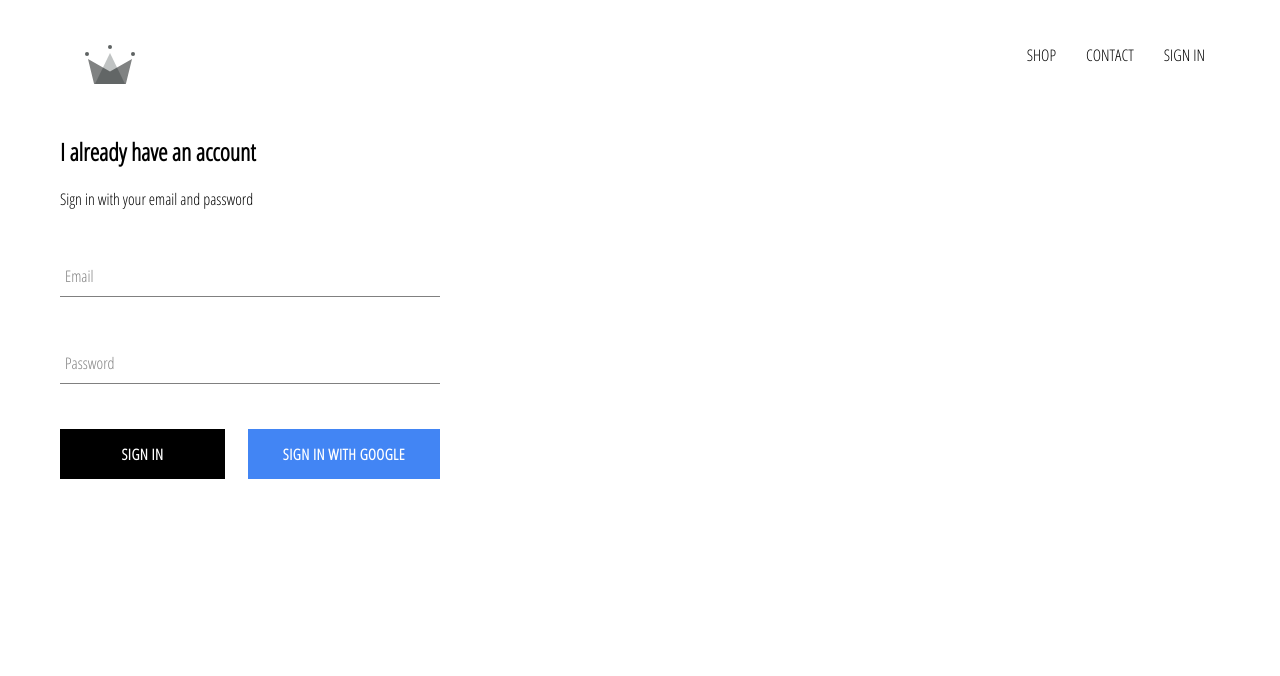
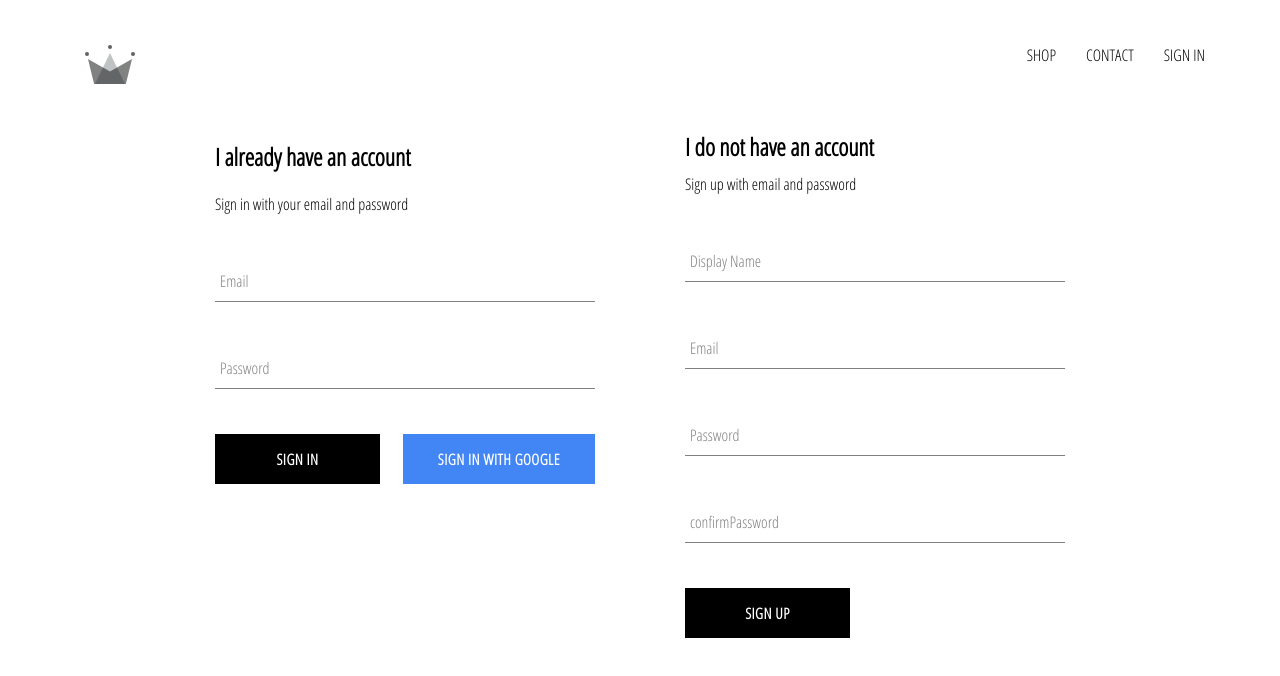
Before and after one commit to monteroch/crown-clothing, a React (Create React App) app: page /signin in a window 1280 px wide. Shown: the top 676 px of the page. Built offline with nearby package versions, Linux system fonts and the light colour scheme; no server answers.

Commit message:
Implemeted firebase utils

```diff
--- a/src/App.js
+++ b/src/App.js
@@ -6,6 +6,7 @@
 import Header from './components/header/header.component';
 import SignInAndSignUp from './pages/sign-in-and-sign-up/sign-in-and-sign-up.component';
 import { auth } from './firebase/firebase.utils';
+import { createUserProfileDocument } from './firebase/firebase.utils';
 
 class App extends React.Component {
 
@@ -19,9 +20,21 @@
   unsubscribeFromAuth = null;
 
   componentDidMount(){
-    this.unsubscribeFromAuth = auth.onAuthStateChanged(user => {
-      this.setState({currentUser: user});
-      console.log(user);
+    this.unsubscribeFromAuth = auth.onAuthStateChanged(async userAuth => {
+      if(userAuth){
+        const userRef = await createUserProfileDocument(userAuth);
+        userRef.onSnapshot(snapShot => {
+          this.setState({
+            currentUser: {
+              id: snapShot.id,
+              ...snapShot.data()
+            }
+          })
+        });
+        console.log(this.state);
+      }else{
+        this.setState({currentUser: userAuth});
+      }
     })
   };
 
--- /dev/null
+++ b/src/components/sign-up/sign-up.component.jsx
@@ -0,0 +1,101 @@
+import React from 'react' ;
+import FormInput from '../form-input/form-input.component.js';
+import CustomButton from '../custom-button/custom-button.component';
+
+import { auth, createUserProfileDocument } from '../../firebase/firebase.utils';
+
+import './sign-up.styles.scss';
+
+class SignUp extends React.Component{
+  constructor(){
+    super();
+
+    this.state = {
+      displayName: '',
+      email:  '',
+      password: '',
+      confirmPassword: ''
+    };
+  }
+
+  handleSubmit = async event => {
+    event.preventDefault();
+    const { displayName, email, password, confirmPassword } = this.state;
+    if(password !== confirmPassword){
+      alert("Passwords don't match");
+      return;
+    }try{
+      const { user } = await auth.createUserWithEmailAndPassword(email, password);
+      await createUserProfileDocument(user, {displayName});
+      this.setState({
+        displayName: '',
+        email:  '',
+        password: '',
+        confirmPassword: ''
+      })
+    }catch(error){
+      console.error(error);
+    }
+  };
+
+  handleChange = event => {
+    const { name, value } = event.target;
+    this.setState({[name]: value})
+  }
+
+  render(){
+
+    const { displayName, email, password, confirmPassword } = this.state;
+
+    return(
+      <div className='sign-up'>
+        <h2 className='title'>I do not have an account</h2>
+        <span>Sign up with email and password</span>
+        <form className='sign-up-form' onSubmit={this.handleSubmit}>
+
+        <FormInput
+            type='text'
+            name='displayName'
+            value={displayName}
+            onChange={this.handleChange}
+            label='Display Name'
+            required
+          />
+
+          <FormInput
+            type='email'
+            name='email'
+            value={email}
+            onChange={this.handleChange}
+            label='Email'
+            required
+          />
+
+          <FormInput
+            type='password'
+            name='password'
+            value={password}
+            onChange={this.handleChange}
+            label='Password'
+            required
+          />
+
+          <FormInput
+            type='password'
+            name='confirmPassword'
+            value={confirmPassword}
+            onChange={this.handleChange}
+            label='confirmPassword'
+            required
+          />
+
+          <CustomButton type='submit'>SIGN UP</CustomButton>
+
+        </form>
+      </div>
+    )
+  }
+
+}
+
+export default SignUp;
--- /dev/null
+++ b/src/components/sign-up/sign-up.styles.scss
@@ -0,0 +1,9 @@
+.sign-up{
+  display: flex;
+  flex-direction: column;
+  width: 380px;
+
+  .title{
+    margin: 10px 0;
+  }
+}
--- a/src/firebase/firebase.utils.js
+++ b/src/firebase/firebase.utils.js
@@ -12,6 +12,27 @@
   appId: "1:299058651106:web:a47dbdc04624decd9763bb"
 };
 
+export const createUserProfileDocument = async (userAuth, additionalData) => {
+  if(!userAuth) return;
+  const userRef = firestore.doc(`users/${userAuth.uid}`);
+  const snapShot = await userRef.get();
+  if(!snapShot.exists){
+    const { displayName, email } = userAuth;
+    const createdAt = new Date();
+    try{
+      await userRef.set({
+        displayName,
+        email,
+        createdAt,
+        ...additionalData
+      })
+    }catch(error){
+      console.log("Error creating user: ", error.message);
+    }
+  }
+  return userRef;
+}
+
 firebase.initializeApp(config);
 
 export const auth = firebase.auth();
--- a/src/pages/sign-in-and-sign-up/sign-in-and-sign-up.component.js
+++ b/src/pages/sign-in-and-sign-up/sign-in-and-sign-up.component.js
@@ -1,10 +1,12 @@
 import React from 'react';
 import './sign-in-and-sign-up.styles.scss';
 import SignIn from '../../components/sign-in/sign-in.component';
+import SignUp from '../../components/sign-up/sign-up.component';
 
 const SignInAndSignUp = () => (
   <div className="sign-in-and-sign-up">
     <SignIn/>
+    <SignUp/>
   </div>
 )
 
--- a/src/pages/sign-in-and-sign-up/sign-in-and-sign-up.styles.scss
+++ b/src/pages/sign-in-and-sign-up/sign-in-and-sign-up.styles.scss
@@ -0,0 +1,6 @@
+.sign-in-and-sign-up{
+  width: 850px;
+  display: flex;
+  justify-content: space-between;
+  margin: 30px auto;
+}
```
